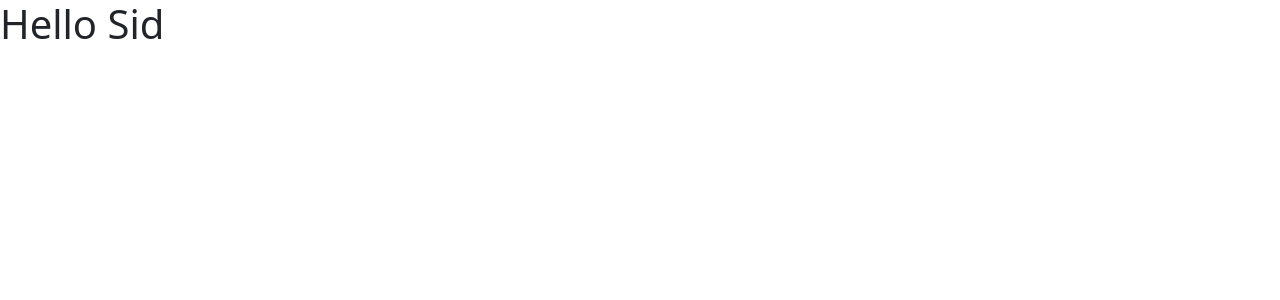
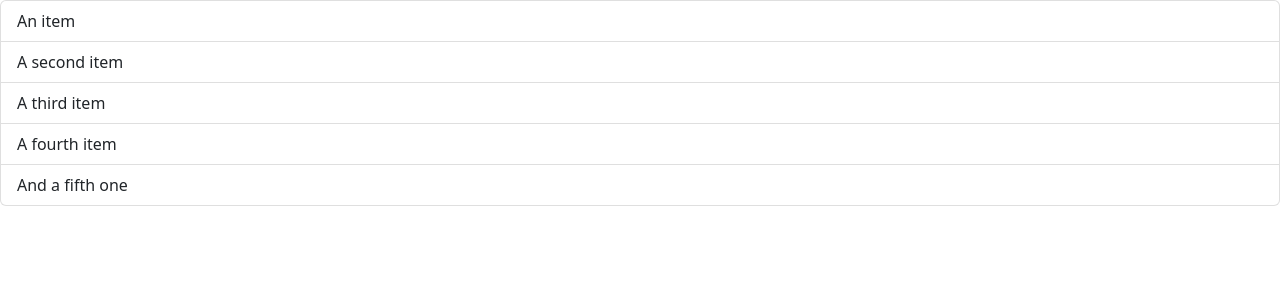
Before and after one commit to siddheshsurve/react-mosh, a React (Vite) app in the folder react-app/: page / in a window 1280 px wide. Shown: the top 300 px of the page. Built offline with nearby package versions, Linux system fonts and the light colour scheme.

Commit message:
Created ListGroup Component

```diff
--- a/react-app/src/App.tsx
+++ b/react-app/src/App.tsx
@@ -1,7 +1,7 @@
-import Message from './Message';
+import ListGroup from './components/ListGroup'
 
 function App () {
-  return <div><Message/></div>;
+  return <div><ListGroup/></div>;
 }
 
 export default App;
--- /dev/null
+++ b/react-app/src/components/ListGroup.tsx
@@ -0,0 +1,13 @@
+function ListGroup() {
+  return (
+      <ul className="list-group">
+          <li className="list-group-item">An item</li>
+          <li className="list-group-item">A second item</li>
+          <li className="list-group-item">A third item</li>
+          <li className="list-group-item">A fourth item</li>
+          <li className="list-group-item">And a fifth one</li>
+      </ul>
+  );
+}
+
+export default ListGroup;
```
